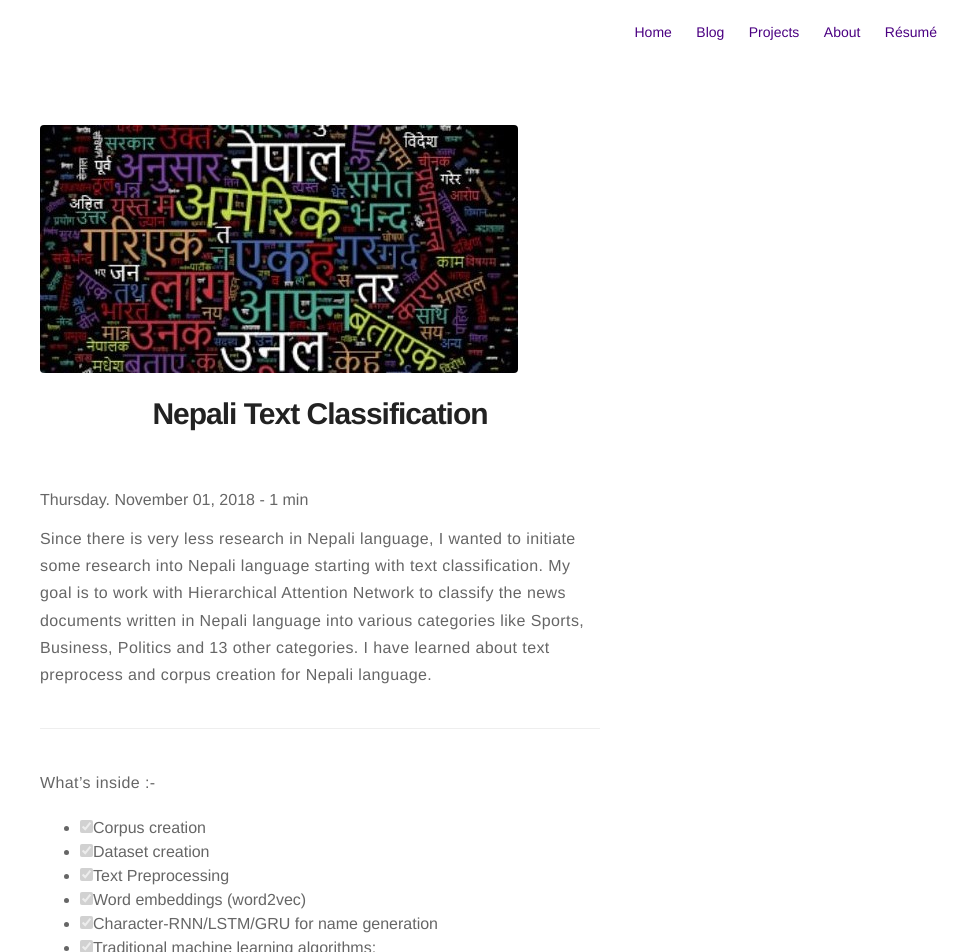
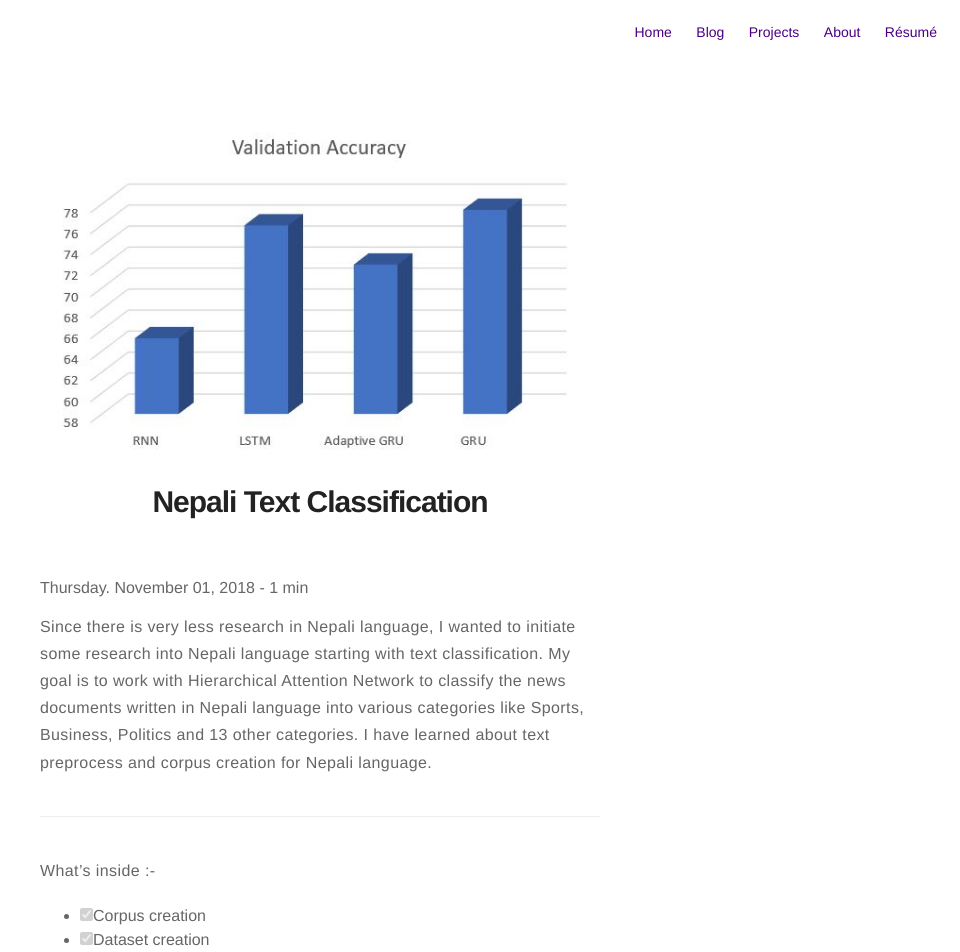
Before and after one commit to oya163/oya163.github.io, a Jekyll site: the page built from _posts/2018-11-25-nepali-nlp.markdown, in a window 1280 px wide. Shown: the top 952 px of the page, without its empty margins (320-1280 px from the left). Built offline with Jekyll 4.4.1, drawn with Linux system fonts in a browser that asks for light colours; comment, search, counter and statistics services are not loaded.

```diff
--- a/_posts/2018-11-25-nepali-nlp.markdown
+++ b/_posts/2018-11-25-nepali-nlp.markdown
@@ -2,7 +2,7 @@
 title: "Nepali Text Classification"
 layout: post
 date: 2018-11-01 17:16
-image: /assets/images/word_cloud.jpg
+image: /assets/images/neptext/dl_acc.JPG
 headerImage: true
 star: false
 projects: true
```
